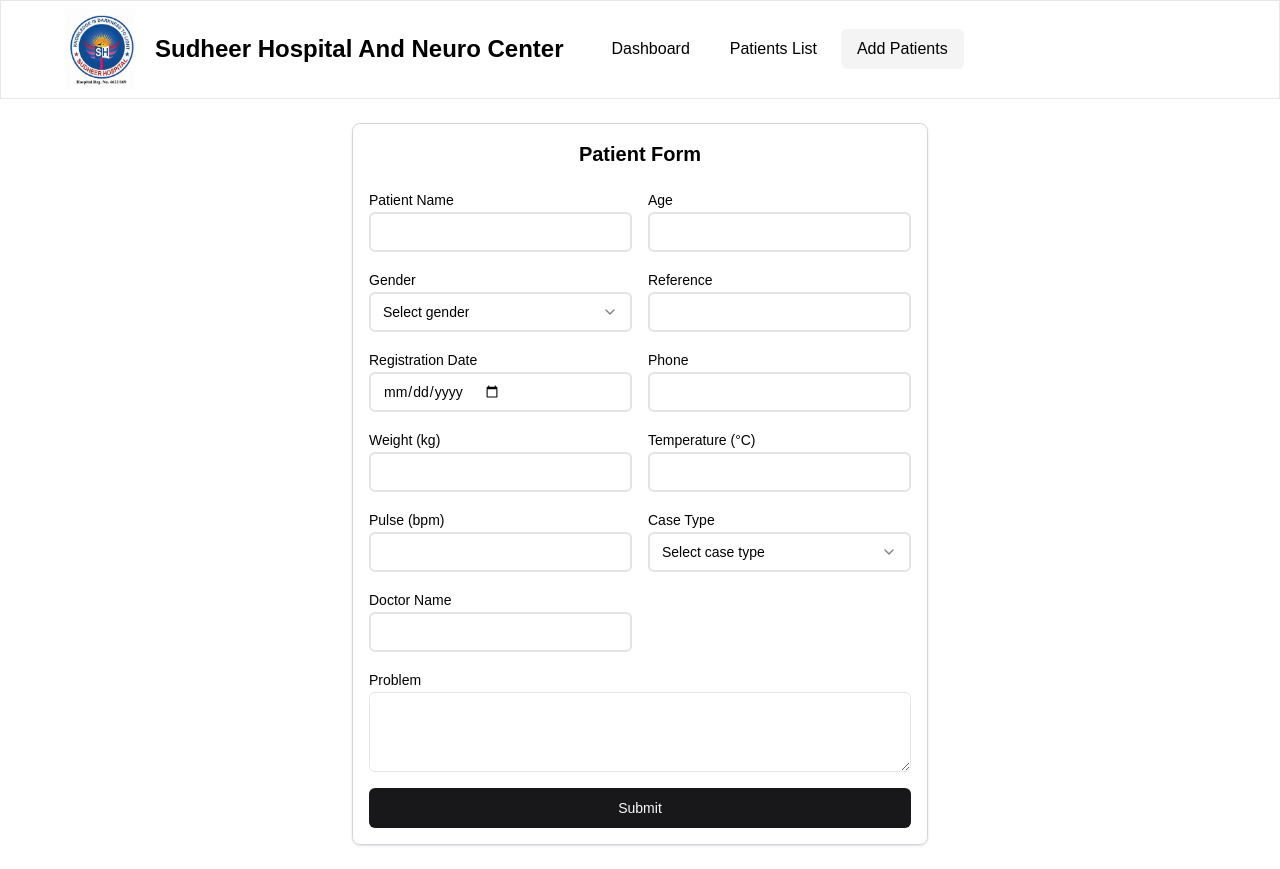
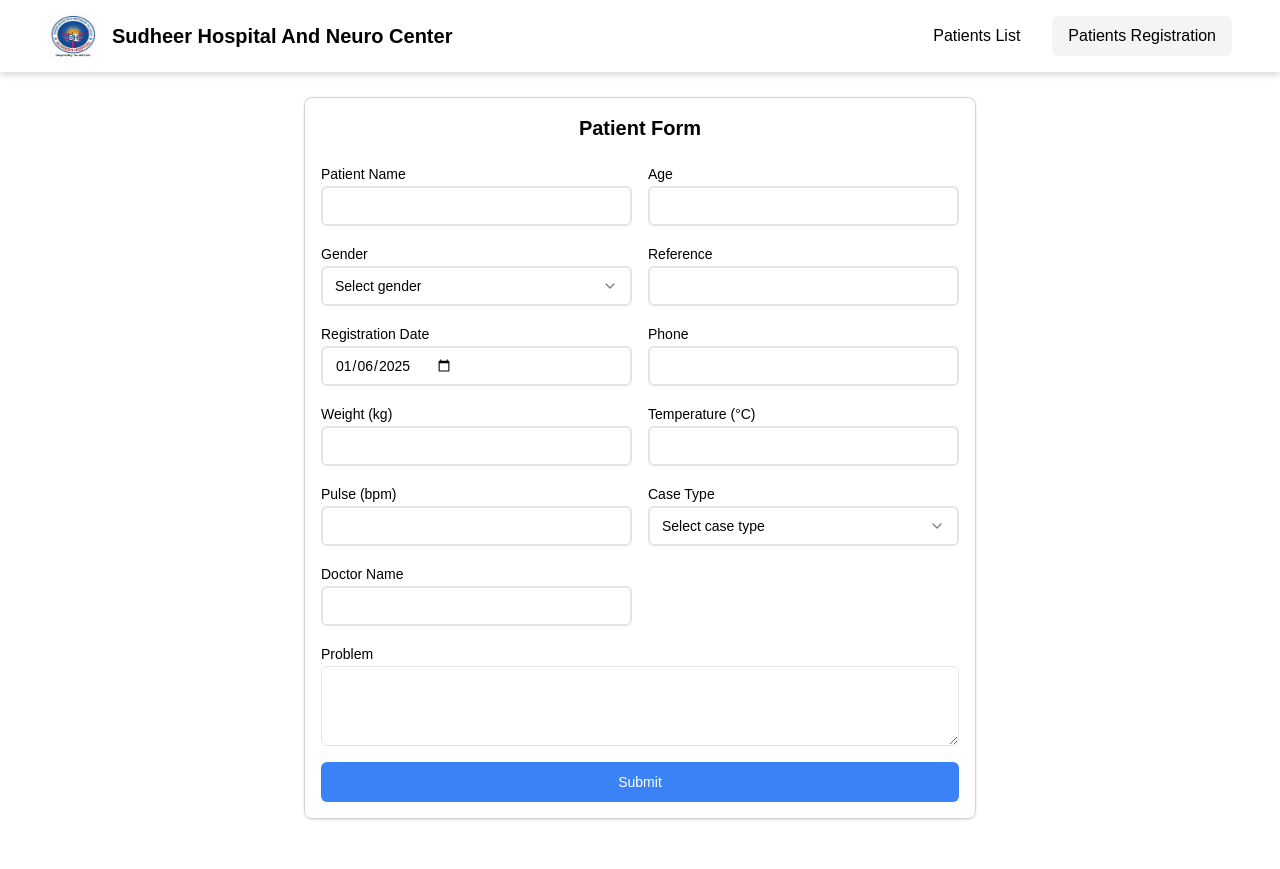
Before and after one commit to Satish-Kancherla/new, a Next.js app: page /patients-form in a window 1280 px wide. After the commit the page ends 843 px from the top, so only its background shows below. Built offline with nearby package versions, Linux system fonts and the light colour scheme.

Commit message:
responsive version added

```diff
--- a/src/app/comp/MedicalRecordDisplay.tsx
+++ b/src/app/comp/MedicalRecordDisplay.tsx
@@ -140,16 +140,16 @@ export default function MedicalRecordDisplay({ id }: MedicalRecordDisplayProps)
         {/* Patient Details */}
         <div className="grid grid-cols-2 gap-4 p-4 text-sm ml-10 ">
           <div className="grid grid-cols-2 gap-2 justify-self-start capitalize">
-            <div className="font-semibold">Patient</div>
-            <div>: {record.patientName}</div>
             <div className="font-semibold">Patient Id</div>
             <div>: {record.patientId}</div>
+            <div className="font-semibold">Patient Name</div>
+            <div>: {record.patientName}</div>
             <div className="font-semibold">Age</div>
             <div>: {record.age}</div>
             {/* <div className="font-semibold">Gender</div>
             <div>: {record.gender}</div> */}
-            <div className="font-semibold">Reference</div>
-            <div>: {record.reference}</div>
+            {/* <div className="font-semibold">Reference</div>
+            <div>: {record.reference}</div> */}
             <div className="font-semibold">Phone</div>
             <div>: {record.phone}</div>
           </div>
--- a/src/app/comp/MedicalRecordForm.tsx
+++ b/src/app/comp/MedicalRecordForm.tsx
@@ -105,10 +105,10 @@ export default function MedicalRecordForm({ id }: MedicalRecordDisplayProps) {
         {/* Patient Details */}
         <div className="grid grid-cols-2 gap-4 p-4 text-sm">
           <div className="grid grid-cols-2 gap-2 capitalize">
-            <div className="font-semibold">Patient</div>
-            <div>: {record.patientName}</div>
             <div className="font-semibold">Patient Id</div>
             <div>: {record.patientId}</div>
+            <div className="font-semibold">Patient Name</div>
+            <div>: {record.patientName}</div>
             <div className="font-semibold">Age</div>
             <div>: {record.age}</div>
             <div className="font-semibold">Gender</div>
--- a/src/app/comp/Navbar.tsx
+++ b/src/app/comp/Navbar.tsx
@@ -1,62 +1,72 @@
 "use client";
 import { Button } from "@/components/ui/button";
 import { cn } from "@/lib/utils";
-import { Blocks } from "lucide-react";
+import { Menu } from "lucide-react";
 import Image from "next/image";
 import Link, { LinkProps } from "next/link";
 import { usePathname, useRouter } from "next/navigation";
-import React from "react";
-// import { Avatar, AvatarFallback, AvatarImage } from "./ui/avatar";
-// import { DropdownMenu, DropdownMenuContent, DropdownMenuItem, DropdownMenuLabel, DropdownMenuSeparator, DropdownMenuTrigger } from "./ui/dropdown-menu";
+import React, { useState } from "react";
 
 function ActiveLink({ href, children }: LinkProps & { children: React.ReactNode }) {
     const pathname = usePathname();
     return (
-        <Link href={href} className={` ${pathname === href ? "underline" : ""}`}>
-          <Button variant={'ghost'} className={cn("text-base",pathname === href && "bg-zinc-100 dark:bg-zinc-800" )} >
-
-            {children}
-          </Button>
+        <Link href={href}>
+            <Button variant="ghost" className={cn("text-base", pathname === href && "bg-zinc-100 dark:bg-zinc-800 ")}>
+                {children}
+            </Button>
         </Link>
     );
 }
+
 export default function Navbar() {
     const router = useRouter();
-    const signout = () => {
-        router.push("/signout");
-    };
+    const [isMenuOpen, setIsMenuOpen] = useState(false);
+
+    const toggleMenu = () => setIsMenuOpen(!isMenuOpen);
+    const signout = () => router.push("/signout");
+
     return (
-        <div className="w-full  md:px-12 flex items-center justify-between  border border-b-px dark:bg-zinc-800 ">
-            <div className="flex items-center justify-center gap-4">
-                <div className=" mx-auto px-4 py-2 flex  gap-5 items-center">
-                    <Image src="/logo1.jpeg" alt="Hospital Logo" className="" width={70} height={24} />
+        <nav className="w-full border-b dark:bg-zinc-800 shadow-md">
+            <div className="container mx-auto px-4 md:px-8 lg:px-12 flex items-center justify-between py-3">
+                {/* Logo and Title */}
+                <div className="flex items-center gap-4">
+                    <Image src="/logo1.jpeg" alt="Hospital Logo" width={50} height={50} className="w-12 h-12" />
+                    <h1 className="text-base sm:text-lg md:text-xl lg:text-xl font-bold md:font-semibold text-center md:text-left">
+                        Sudheer Hospital And Neuro Center
+                    </h1>
+                </div>
 
-                    <div className="md:flex md:space-x-6 md:items-center">
-                        <h1 className="text-2xl font-semibold"> Sudheer Hospital And Neuro Center</h1>
-                    </div>
+                {/* Desktop Menu */}
+                <div className="hidden md:flex gap-4 items-center">
+                    {/* <ActiveLink href="/">Dashboard</ActiveLink> */}
+                    <ActiveLink href="/">Patients List</ActiveLink>
+                    <ActiveLink href="/patients-form">Patients Registration</ActiveLink>
                 </div>
-                <div className=" flex gap-2 ">
-                    <ActiveLink href={"/"}>Dashboard</ActiveLink>
-                    <ActiveLink href={"/patients"}>Patients List</ActiveLink>
-                    <ActiveLink href={"/patients-form"}>Add Patients</ActiveLink>
+
+                {/* Mobile Menu Toggle */}
+                <div className="md:hidden">
+                    <Button variant="ghost" onClick={toggleMenu}>
+                        <Menu size={24} />
+                    </Button>
                 </div>
             </div>
-            {/* <div className="">
-                <DropdownMenu>
-                    <DropdownMenuTrigger>
-                        <Avatar>
-                            <AvatarImage src="" />
-                            <AvatarFallback>AU</AvatarFallback>
-                        </Avatar>
-                    </DropdownMenuTrigger>
-                    <DropdownMenuContent>
-                        <DropdownMenuLabel>My Account</DropdownMenuLabel>
-                        <DropdownMenuSeparator />
-                        <DropdownMenuItem>Billing</DropdownMenuItem>
-                        <DropdownMenuItem className="text-red-500 dark:text-red-600 " onClick={signout}>Sign out</DropdownMenuItem>
-                    </DropdownMenuContent>
-                </DropdownMenu>
-            </div> */}
-        </div>
+
+            {/* Mobile Dropdown Menu */}
+            {isMenuOpen && (
+                <div className="md:hidden bg-white dark:bg-zinc-900 border-t shadow-md">
+                    <ul className="flex flex-col gap-2 p-4">
+                        <li>
+                            <ActiveLink href="/">Dashboard</ActiveLink>
+                        </li>
+                        <li>
+                            <ActiveLink href="/patients">Patients List</ActiveLink>
+                        </li>
+                        <li>
+                            <ActiveLink href="/patients-form">Add Patients</ActiveLink>
+                        </li>
+                    </ul>
+                </div>
+            )}
+        </nav>
     );
 }
--- a/src/app/comp/PatientForm.tsx
+++ b/src/app/comp/PatientForm.tsx
@@ -25,7 +25,7 @@ const patientFormSchema = z.object({
     phone: z.string().regex(/^\d{10}$/, "Phone number must be 10 digits"),
     weight: z.string().regex(/^\d+$/, "Weight must be a number"),
     temperature: z.string().regex(/^\d+(\.\d+)?$/, "Temperature must be a number"),
-    pulse: z.string().regex(/^\d+$/, "Pulse must be a number"),
+    pulse: z.string().regex(/^\d{2,3}\/\d{2,3}$/, "Pulse must be a number"),
     caseType: z.string().min(1, "Case Type is required"),
     doctorName: z.string().min(1, "Doctor Name is required"),
     problem: z.string().min(1, "Problem is required"),
@@ -47,6 +47,9 @@ export default function PatientForm() {
         formState: { errors, isSubmitting },
     } = useForm<PatientFormData>({
         resolver: zodResolver(patientFormSchema),
+        defaultValues: {
+            regDate: new Date().toISOString().split('T')[0], // Default to today's date (yyyy-mm-dd)
+        },
     });
 
     const onSubmit = async (formData: PatientFormData) => {
@@ -77,7 +80,7 @@ export default function PatientForm() {
     };
 
     return (
-        <form onSubmit={handleSubmit(onSubmit)} className="space-y-4 max-w-xl mx-auto border border-gray-300 p-4 rounded-lg shadow">
+        <form onSubmit={handleSubmit(onSubmit)} className="space-y-4 max-w-2xl mx-auto border border-gray-300 p-4 rounded-lg shadow">
             <div className="flex justify-center mb-5">
                 <h1 className="font-semibold text-xl">Patient Form</h1>
             </div>
@@ -158,7 +161,7 @@ export default function PatientForm() {
                 {/* Pulse */}
                 <div>
                     <Label htmlFor="pulse">Pulse (bpm)</Label>
-                    <Input id="pulse" type="number" {...register("pulse")} />
+                    <Input id="pulse" {...register("pulse")} />
                     {errors.pulse && <p className="text-red-500 text-sm">{errors.pulse.message}</p>}
                 </div>
 
@@ -213,7 +216,7 @@ export default function PatientForm() {
         </div>*/}
             </div>
 
-            <Button type="submit" disabled={isSubmitting} className="w-full">
+            <Button type="submit" disabled={isSubmitting} className="w-full bg-blue-500 hover:bg-blue-600 text-white">
                 {isSubmitting ? "Submitting..." : "Submit"}
             </Button>
         </form>
--- a/src/app/globals.css
+++ b/src/app/globals.css
@@ -29,3 +29,9 @@ body {
     --sidebar-ring: 217.2 91.2% 59.8%;
   }
 }
+
+input[type="number"]::-webkit-inner-spin-button,
+input[type="number"]::-webkit-outer-spin-button {
+    -webkit-appearance: none;
+    margin: 0;
+}
--- a/src/app/medical-records/update/[id]/page.tsx
+++ b/src/app/medical-records/update/[id]/page.tsx
@@ -8,11 +8,24 @@ import { Label } from "@/components/ui/label";
 import { Textarea } from "@/components/ui/textarea";
 import { format, parseISO } from "date-fns";
 
-export default function UpdatePatient() {
-    const router = useRouter();
-    const { id } = useParams();
+interface Patient {
+  patientName: string;
+  age: string;
+  gender: string;
+  reference: string;
+  regDate: string;
+  phone: string;
+  weight: string;
+  temperature: string;
+  pulse: string;
+  caseType: string;
+  doctorName: string;
+  problem: string;
+  clinicalNotes: string;
+  treatment: string;
+}
 
-    const [patient, setPatient] = useState({
+const defaultPatient: Patient = {
   patientName: "",
   age: "",
   gender: "",
@@ -27,9 +40,15 @@ export default function UpdatePatient() {
   problem: "",
   clinicalNotes: "",
   treatment: "",
-    });
+};
 
+export default function UpdatePatient() {
+  const router = useRouter();
+  const { id } = useParams();
+
+  const [patient, setPatient] = useState<Patient>(defaultPatient);
   const [loading, setLoading] = useState(true);
+  const [error, setError] = useState<string | null>(null);
 
   useEffect(() => {
     const fetchPatient = async () => {
@@ -40,12 +59,16 @@ export default function UpdatePatient() {
         }
         const data = await response.json();
         setPatient({
+          ...defaultPatient,
           ...data,
-                    regDate: format(parseISO(data.regDate), "yyyy-MM-dd"),
+          regDate: data.regDate ? format(parseISO(data.regDate), "yyyy-MM-dd") : "",
+          problem: data.problem ?? "",
+          clinicalNotes: data.clinicalNotes ?? "",
+          treatment: data.treatment ?? "",
         });
       } catch (error) {
         console.error("Failed to fetch patient data:", error);
-                // setError("Failed to load patient data. Please try again.");
+        setError("Failed to load patient data. Please try again.");
       } finally {
         setLoading(false);
       }
@@ -57,35 +80,36 @@ export default function UpdatePatient() {
 
   const handleUpdate = async () => {
     try {
-            await fetch(`/api/medical-records/${id}`, {
+      const response = await fetch(`/api/medical-records/${id}`, {
         method: "PUT",
         headers: { "Content-Type": "application/json" },
         body: JSON.stringify(patient),
-            })
-            .then(() =>{
+      });
+      if (!response.ok) {
+        throw new Error('Failed to update patient data');
+      }
       router.push("/patients");
-            });
-
     } catch (error) {
       console.error("Failed to update patient data:", error);
+      setError("Failed to update patient data. Please try again.");
     }
   };
 
   const handleChange = (e: React.ChangeEvent<HTMLInputElement | HTMLTextAreaElement>) => {
-        setPatient({ ...patient, [e.target.name]: e.target.value });
+    const { name, value } = e.target;
+    setPatient(prev => ({ ...prev, [name]: value }));
   };
 
-    // const handleChangeDate = (e: React.ChangeEvent<HTMLInputElement | HTMLTextAreaElement>) => {
-    //     console.log(format(e.target.value, "yyyy-MM-dd"));
-    //     setPatient({ ...patient, [e.target.name]: format(e.target.value, "yyyy-MM-dd") });
-    // };
+  if (loading) {
+    return <p>Loading...</p>;
+  }
 
-    if (loading) {
-        return <p>Loading...</p>; // Show loading indicator while fetching data
+  if (error) {
+    return <p className="text-red-500">{error}</p>;
   }
 
   return (
-        <div className="flex-1  justify-center items-center">
+    <div className="flex-1 justify-center items-center">
       <form className="space-y-4 my-5 max-w-xl mx-auto border border-gray-300 p-4 rounded-lg shadow">
         <h1 className="text-lg font-semibold flex justify-center">Update Patient Details</h1>
         <div className="grid grid-cols-2 gap-5">
@@ -111,7 +135,7 @@ export default function UpdatePatient() {
           </div>
           <div>
             <Label htmlFor="phone">Phone</Label>
-                        <Input id="phone" type="number" name="phone" value={patient.phone} onChange={handleChange} required />
+            <Input id="phone" type="tel" name="phone" value={patient.phone} onChange={handleChange} required />
           </div>
           <div>
             <Label htmlFor="weight">Weight</Label>
@@ -123,7 +147,7 @@ export default function UpdatePatient() {
           </div>
           <div>
             <Label htmlFor="pulse">Pulse</Label>
-                        <Input id="pulse" type="number" name="pulse" value={patient.pulse} onChange={handleChange} required />
+            <Input id="pulse"name="pulse" value={patient.pulse} onChange={handleChange} required />
           </div>
           <div>
             <Label htmlFor="caseType">Case Type</Label>
@@ -135,18 +159,18 @@ export default function UpdatePatient() {
           </div>
           <div className="col-span-2">
             <Label htmlFor="problem">Problem</Label>
-                        <Textarea id="problem" name="problem" value={patient.problem } onChange={handleChange} required />
+            <Textarea id="problem" name="problem" value={patient.problem} onChange={handleChange} required />
           </div>
           <div className="col-span-2">
             <Label htmlFor="clinicalNotes">Clinical Notes</Label>
-                        <Textarea id="clinicalNotes" name="clinicalNotes" value={patient.clinicalNotes } onChange={handleChange}     />
+            <Textarea id="clinicalNotes" name="clinicalNotes" value={patient.clinicalNotes} onChange={handleChange} />
           </div>
           <div className="col-span-2">
             <Label htmlFor="treatment">Medication</Label>
-                        <Textarea id="treatment" name="treatment" value={patient.treatment } onChange={handleChange}  />
+            <Textarea id="treatment" name="treatment" value={patient.treatment} onChange={handleChange} />
           </div>
         </div>
-                <Button className="my-5 w-full" type="button" onClick={handleUpdate}>
+        <Button className="my-5 w-full bg-blue-500 hover:bg-blue-600" type="button" onClick={handleUpdate}>
           Update
         </Button>
       </form>
--- a/src/app/page.tsx
+++ b/src/app/page.tsx
@@ -1,10 +1,13 @@
-import Dashboard from "./dashboard/page";
+// import Dashboard from "./dashboard/page";
+
+import PatientList from "./comp/PatientList";
 
 export default function Home() {
     return (
         <div className="container mx-auto p-4">
 
-            <Dashboard />
+            {/* <Dashboard /> */}
+            <PatientList />
         </div>
     );
 }
--- a/src/app/patients-form/page.tsx
+++ b/src/app/patients-form/page.tsx
@@ -3,7 +3,6 @@ import PatientForm from '../comp/PatientForm'
 export default function PatientsPage() {
   return (
     <div className="container mx-auto p-6">
-      {/* <h1 className="text-3xl font-bold mb-6">Patient List</h1> */}
        <PatientForm />
     </div>
   )
--- a/src/app/patients/page.tsx
+++ b/src/app/patients/page.tsx
@@ -1,10 +1,10 @@
-import PatientList from '../comp/PatientList'
+import PatientList from "../comp/PatientList";
 
 export default function PatientsPage() {
-  return (
-    <div className="container mx-auto p-6">
-      <h1 className="text-3xl font-bold mb-6">Patient List</h1>
-      <PatientList />
-    </div>
-  )
+    return (
+        <div className="container mx-auto px-4 sm:px-6 lg:px-8 py-6">
+            <h1 className="text-xl sm:text-2xl font-bold mb-4 md:mb-6 md:text-left">Patient List</h1>
+            <PatientList />
+        </div>
+    );
 }
```
Also changed, not shown: 2 other files (tests, documents, lock files or other folders). Lines whose indentation alone changed are shown as unchanged.
